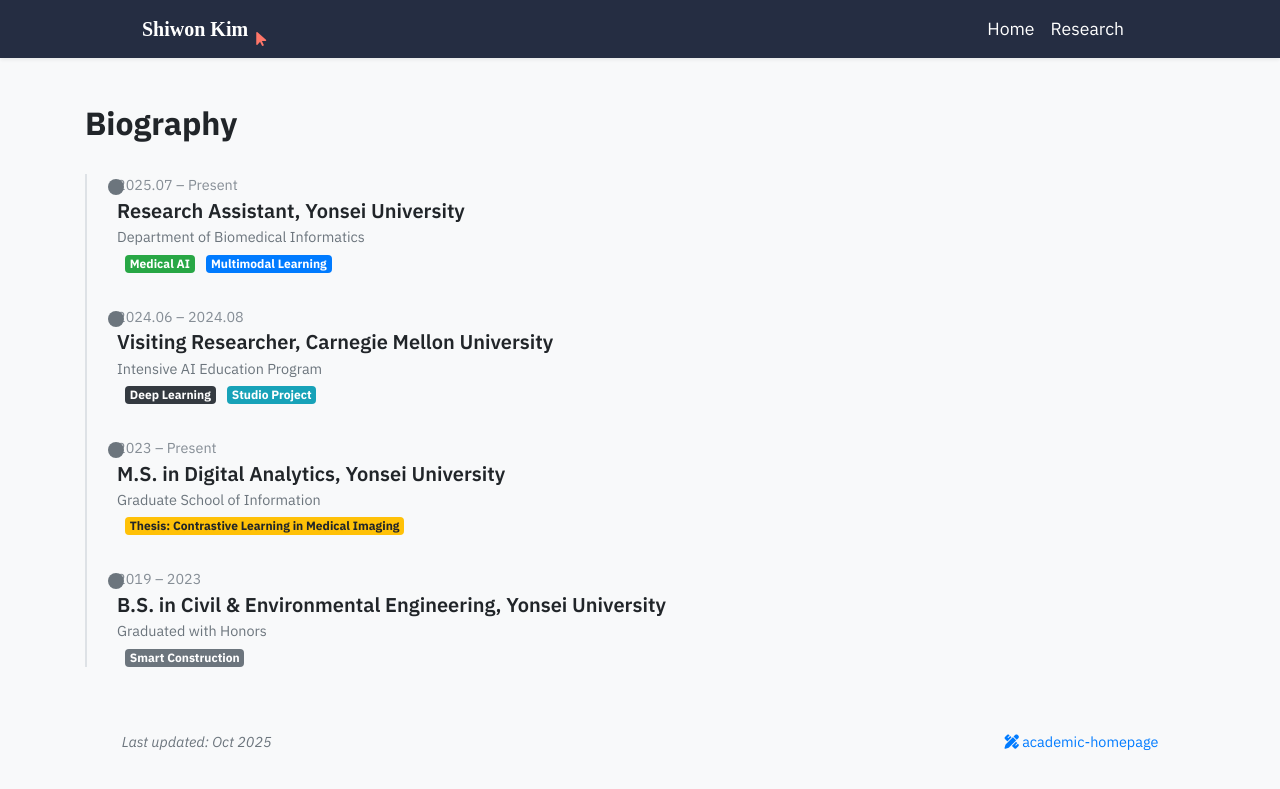
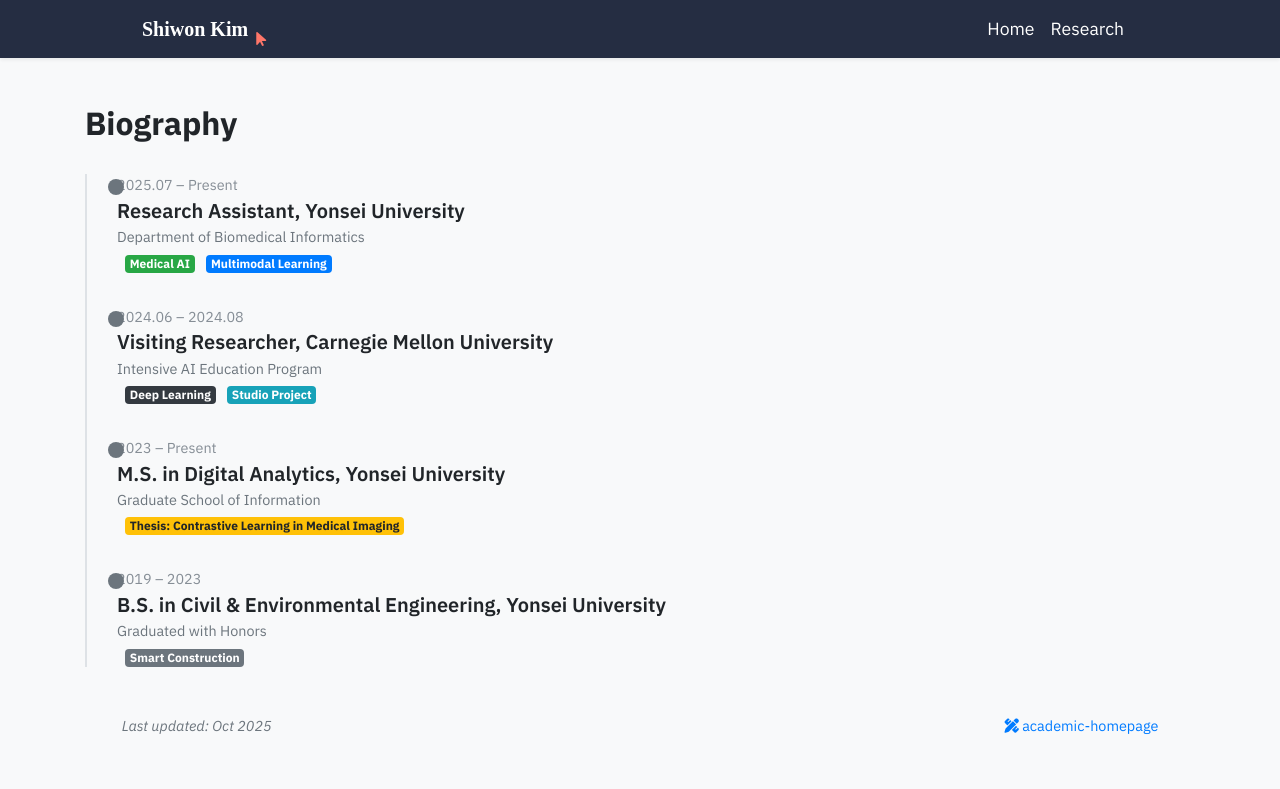
Before and after one commit to shiwonkim/shiwonkim.github.io, a Jekyll site: the page built from bio.html, in a window 1280 px wide. Shown: the top 789 px of the page. Built offline with Jekyll 4.4.1, drawn with Linux system fonts in a browser that asks for light colours; nearby versions of some CDN libraries; some web fonts are replaced; a style sheet for code colours, icons or effects is not loaded.

Commit message:
edit profile

```diff
--- a/_includes/footer.html
+++ b/_includes/footer.html
@@ -1,4 +1,4 @@
-<footer class="footer mt-5">
+<footer class="footer">
   <div class="{% if page.container_class %}{{ page.container_class }}{% else %}container-fluid{% endif %}">
     <div class="row justify-content-center">
       <div class="col-12 col-lg-10">
```
